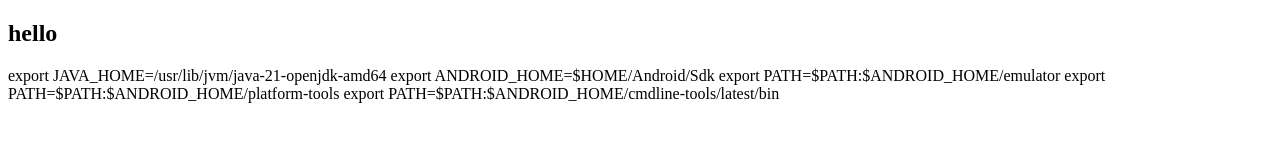
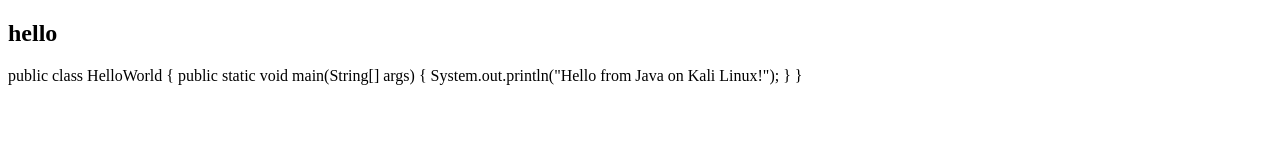
Before and after one commit to kevin-langat/shared-project, a plain HTML site: page index.html in a window 1280 px wide. Drawn offline with Linux system fonts and the light colour scheme.

Commit message:
Remove shell export commands and add Java class

```diff
--- a/index.html
+++ b/index.html
@@ -7,12 +7,11 @@
   </head>
   <body>
     <h2>hello</h2>
-export JAVA_HOME=/usr/lib/jvm/java-21-openjdk-amd64
-export ANDROID_HOME=$HOME/Android/Sdk
-export PATH=$PATH:$ANDROID_HOME/emulator
-export PATH=$PATH:$ANDROID_HOME/platform-tools
-export PATH=$PATH:$ANDROID_HOME/cmdline-tools/latest/bin
-
+public class HelloWorld {
+    public static void main(String[] args) {
+        System.out.println("Hello from Java on Kali Linux!");
+    }
+}
 
   </body>
 </html>
```
